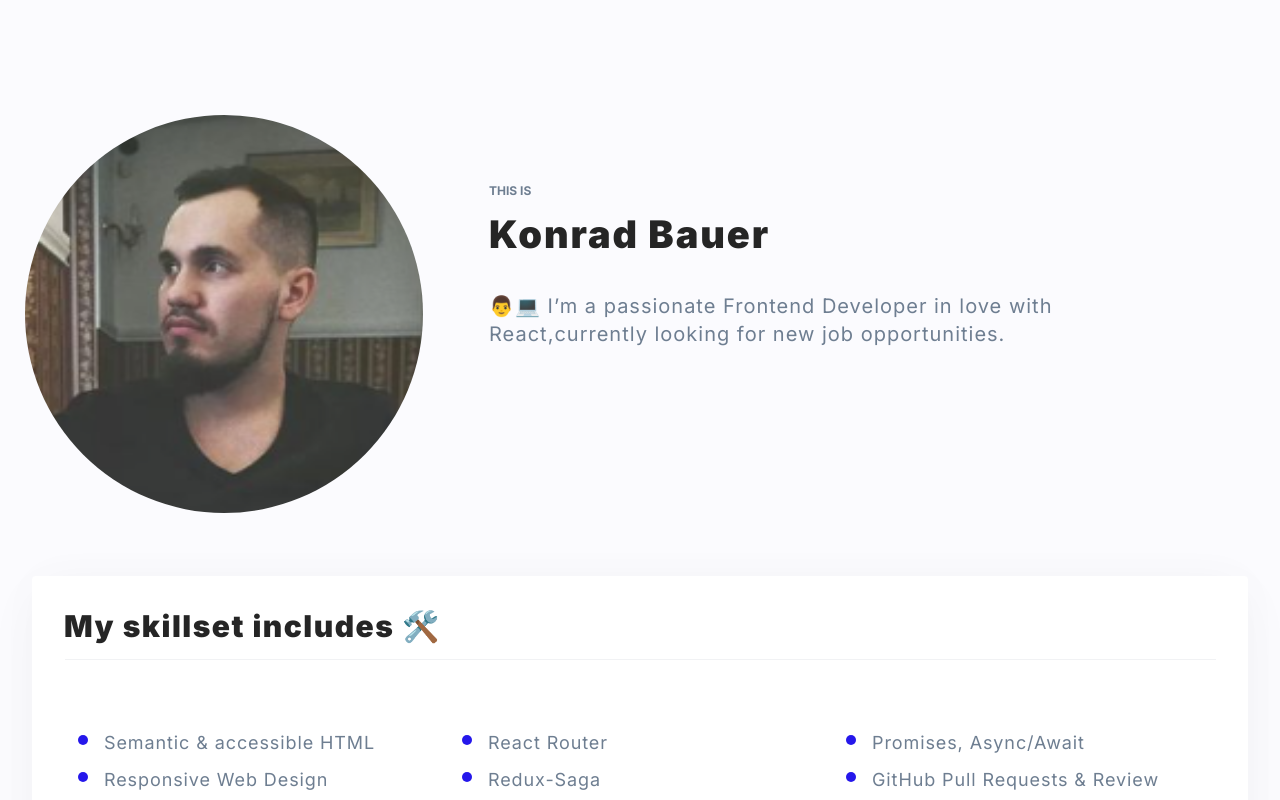
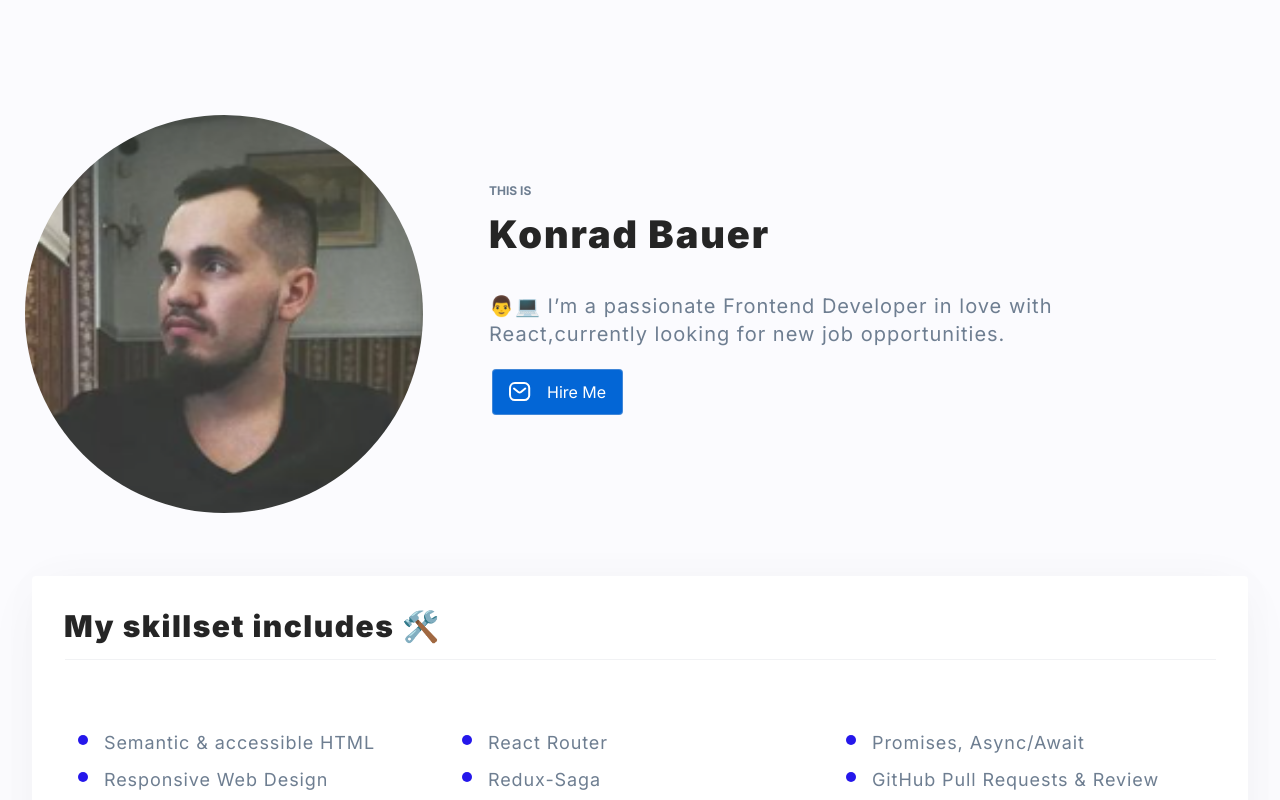
Before and after one commit to KonradBauer/personal-homepage, a React (Create React App) app: page / in a window 1280 px wide. Shown: the top 800 px of the page. Built offline with nearby package versions, Linux system fonts and the light colour scheme.

Commit message:
add svg in button, set position

```diff
--- a/src/App.js
+++ b/src/App.js
@@ -5,6 +5,7 @@ import {
   ThisIs,
   MyName,
   AboutMe,
+  ButtonHireMe,
 } from "./layoutData/Header/styled";
 import {
   List,
@@ -27,6 +28,7 @@ import { ReactComponent as GithubLogo } from "./common/svg/github.svg";
 import { ReactComponent as Hand } from "./common/svg/hand.svg";
 import { ReactComponent as GithubBlack } from "./common/svg/githubBlack.svg";
 import { ReactComponent as LinkedInBlack } from "./common/svg/linkedinBlack.svg";
+import { ReactComponent as ButtonElement } from "./common/svg/buttonElement.svg";
 import { PortfolioContent } from "./layoutData/Portfolio/PortfolioContent/styled";
 import { Tile } from "./layoutData/Portfolio/Tile/styled";
 import {
@@ -50,6 +52,10 @@ function App() {
               👨💻 I’m a passionate Frontend Developer in love with
               React,currently looking for new job opportunities.
             </AboutMe>
+            <ButtonHireMe>
+              <ButtonElement />
+              Hire Me
+            </ButtonHireMe>
           </Header>
           <SkillsContainer>
             <ContainerTitle>My skillset includes 🛠️</ContainerTitle>
--- a/src/layoutData/GlobalStyle/globalStyles.js
+++ b/src/layoutData/GlobalStyle/globalStyles.js
@@ -18,6 +18,7 @@ export const GlobalStyle = createGlobalStyle`
   body {
     font-family: 'Inter', sans-serif;
     background: #FBFBFE;
+    box-sizing: border-box;
   }
 `;
 
--- a/src/layoutData/Header/styled.js
+++ b/src/layoutData/Header/styled.js
@@ -60,18 +60,13 @@ export const AboutMe = styled.text`
 `;
 
 export const ButtonHireMe = styled.button`
+  position: absolute;
+  margin-left: 460px;
+  margin-top: 250px;
   display: flex;
-  flex-direction: row;
-  justify-content: center;
   align-items: center;
   padding: 12px 16px;
   gap: 16px;
-  margin: auto;
-  margin-top: 381px;
-  width: 154px;
-  height: 49px;
-  left: 809px;
-  top: 381px;
   border: 1px solid rgba(209, 213, 218, 0.3);
   border-radius: 4px;
   background-color: ${({ theme }) => theme.color.scienceBlue};
--- a/src/layoutData/Social/styled.js
+++ b/src/layoutData/Social/styled.js
@@ -9,7 +9,7 @@ export const SocialContainer = styled.div`
 `;
 
 export const LetsTalk = styled.text`
-  height: 16px;
+  height: 10px;
   font-style: normal;
   font-weight: 700;
   font-size: 12px;
@@ -20,7 +20,7 @@ export const LetsTalk = styled.text`
 
 export const Email = styled.text`
   display: flex;
-  margin-top: 40px;
+  margin-top: 20px;
   margin-bottom: 24px;
   font-style: normal;
   font-weight: 900;
```
Also changed, not shown: src/common/svg/buttonElement.svg (added).
